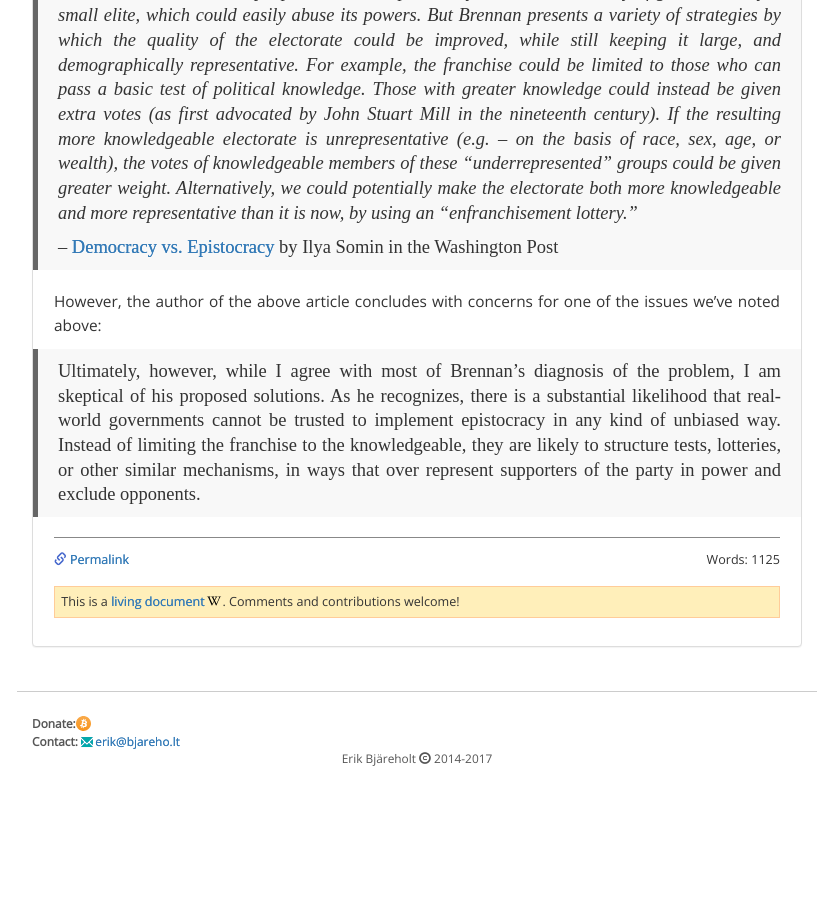
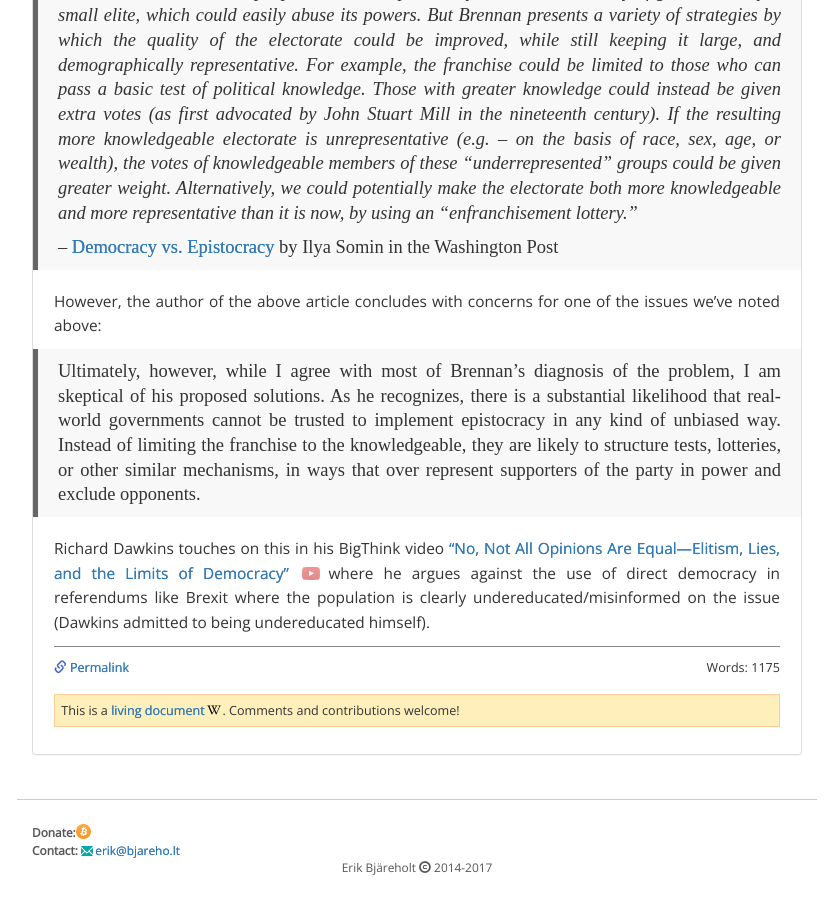
Before and after one commit to ErikBjare/ErikBjare.github.io, a Jekyll site: the page built from _wiki/after-democracy.md, in a window 1280 px wide and 900 px high, scrolled down 2410 px. Shown: the whole window, without its empty margins (223-1056 px from the left). Built offline with Jekyll 4.4.1, drawn with Linux system fonts in a browser that asks for light colours; nearby versions of some CDN libraries; comment, search, counter and statistics services are not loaded; before the commit the page ends 3201 px from its top, so only the background shows below that.

Commit message:
added note about Dawkins video

```diff
--- a/_wiki/after-democracy.md
+++ b/_wiki/after-democracy.md
@@ -82,3 +82,5 @@
 However, the author of the above article concludes with concerns for one of the issues we've noted above:
 
 > Ultimately, however, while I agree with most of Brennan's diagnosis of the problem, I am skeptical of his proposed solutions. As he recognizes, there is a substantial likelihood that real-world governments cannot be trusted to implement epistocracy in any kind of unbiased way. Instead of limiting the franchise to the knowledgeable, they are likely to structure tests, lotteries, or other similar mechanisms, in ways that over represent supporters of the party in power and exclude opponents.
+
+Richard Dawkins touches on this in his BigThink video ["No, Not All Opinions Are Equal—Elitism, Lies, and the Limits of Democracy"](https://www.youtube.com/watch?v=pe4feBH0ABk) where he argues against the use of direct democracy in referendums like Brexit where the population is clearly undereducated/misinformed on the issue (Dawkins admitted to being undereducated himself).
```
